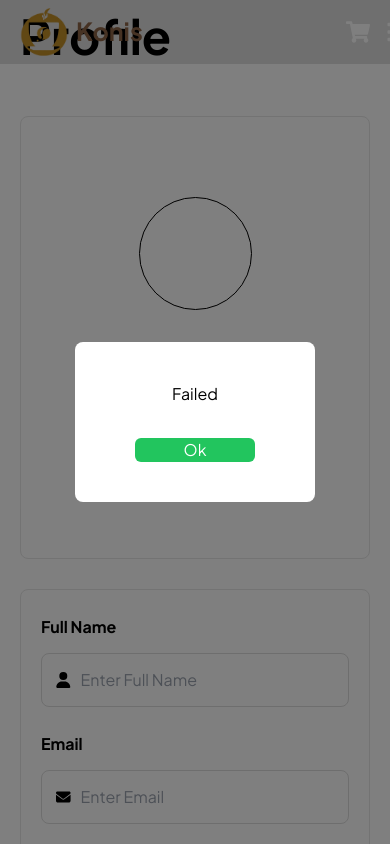
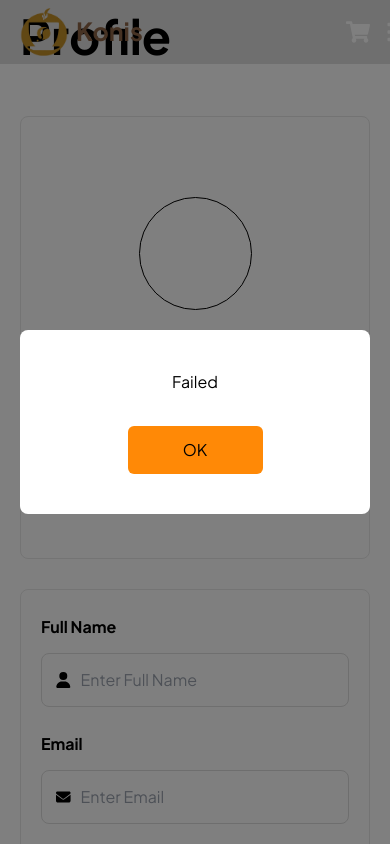
Before and after one commit to ashari-dev/fgh21-fe-coffee-shop, a React (Vite) app: page /profile in a window 390 px wide. Both pictures are taken after a click on the button "Upload New Photo". Shown: the top 844 px of the page. Built offline with nearby package versions, Linux system fonts and the light colour scheme; no server answers.

Commit message:
feat: popup size enhancement and make it more responsive

```diff
--- a/src/components/PopUp.jsx
+++ b/src/components/PopUp.jsx
@@ -1,18 +1,24 @@
-import React, { useState } from "react";
-import { useNavigate } from "react-router-dom";
+import React from "react";
 
-function PopUp(props){
-    function hidePopUp(){
-        if(typeof props.nextAction === "function"){
+function PopUp(props) {
+  const closeBtn = React.useRef(null)
+
+  function hidePopUp() {
+    if (typeof props.nextAction === "function") {
       props.nextAction()
     }
   }
-    return(
+
+  React.useEffect(()=>{
+    closeBtn.current.focus()
+  }, [closeBtn])
+
+  return (
     <>
       <div className="flex h-full w-full justify-center items-center fixed z-10 top-0 left-0 bg-[rgba(0,0,0,0.5)]">
-                <div className="w-60 h-40 flex flex-col justify-center items-center rounded-lg bg-white gap-8">
+        <div className="max-w-md w-full m-5 flex flex-col justify-center items-center rounded-lg bg-white gap-8 p-10">
           <span>{props.message}</span>
-                    <button className="w-1/2 bg-green-500 text-white rounded-md" onClick={hidePopUp}>Ok</button>
+          <button ref={closeBtn} className="w-1/2 bg-[#FF8906] rounded-md h-12" onClick={hidePopUp}>OK</button>
         </div>
       </div>
     </>
```
Lines whose indentation alone changed are shown as unchanged.
